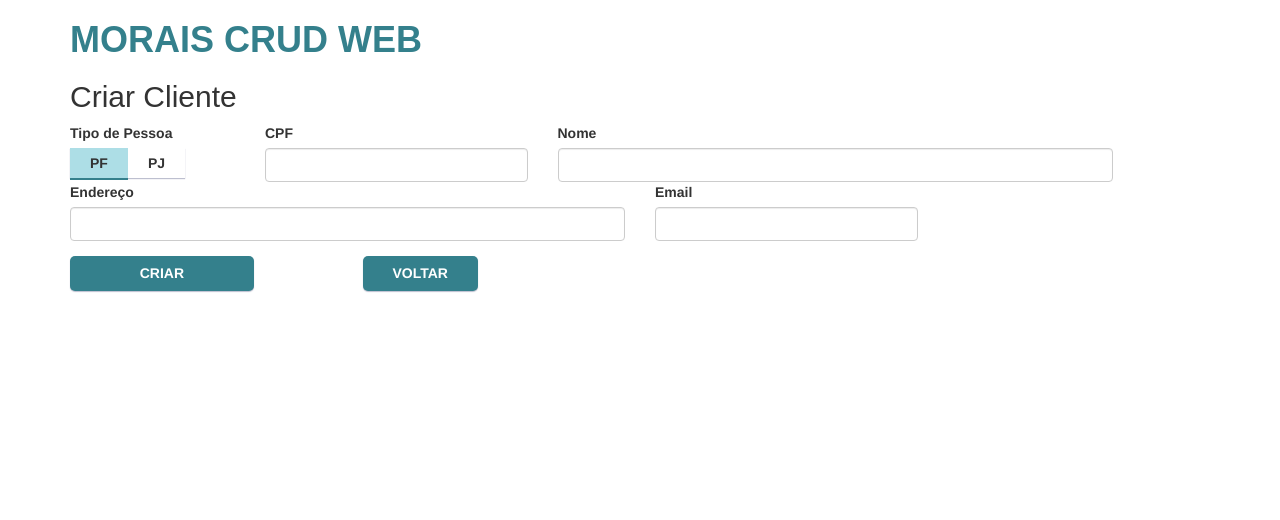
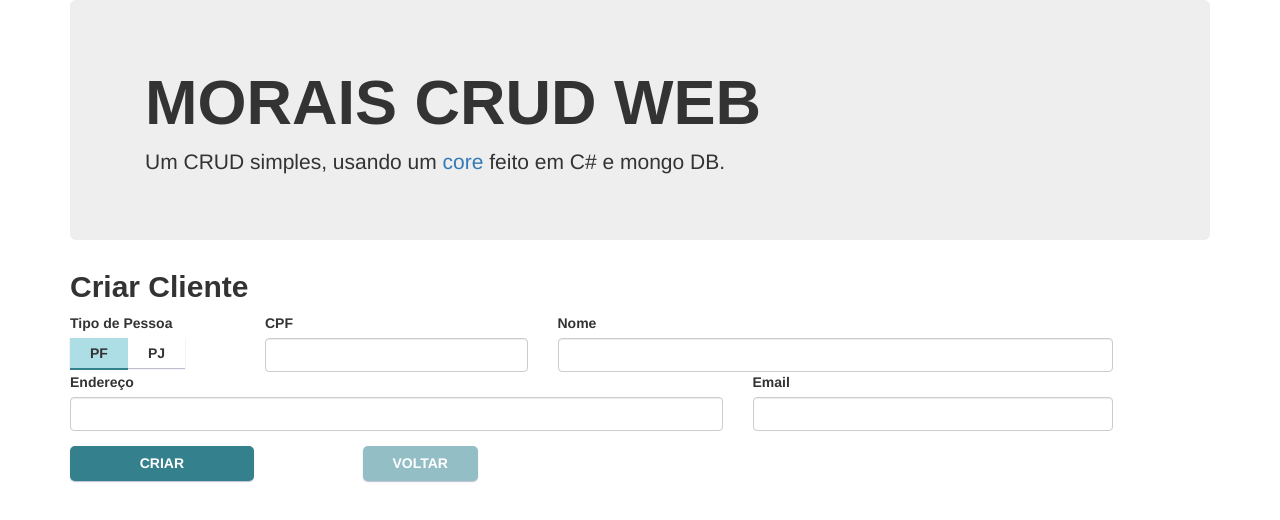
Before and after one commit to moraisandre/Morais.CRUD.Web, an Angular app: page / in a window 1280 px wide. Both pictures are taken after a click on the button "NOVO CLIENTE". Shown: the top 520 px of the page. Built offline with nearby package versions, Linux system fonts and the light colour scheme; no server answers.

Commit message:
Ajustes CSS

```diff
--- a/src/app/cliente/component/lista-clientes/lista-clientes.component.html
+++ b/src/app/cliente/component/lista-clientes/lista-clientes.component.html
@@ -24,8 +24,8 @@
           <td>
             <img class="ico" (click)="editarCliente(cliente)" src="assets/images/edit.svg" alt="" data-toggle="Editar"
               data-placement="top" title="Editar">
-              <img class="ico" (click)="excluirCliente(cliente.Id)" src="assets/images/delete.svg" alt="" data-toggle="Deletar"
-              data-placement="top" title="Deletar">
+            <img class="ico" (click)="excluirCliente(cliente.Id)" src="assets/images/delete.svg" alt=""
+              data-toggle="Deletar" data-placement="top" title="Deletar">
           </td>
         </tr>
       </ng-container>
--- a/src/app/cliente/component/manutencao-cliente/manutencao-cliente.component.html
+++ b/src/app/cliente/component/manutencao-cliente/manutencao-cliente.component.html
@@ -31,12 +31,12 @@
       <input id="documento-input" class="form-control" type="text" name="" value="" [(ngModel)]="criarCliente.Nome">
     </div>
 
-    <div class="col-md-6 centralizar">
+    <div class="col-md-7 centralizar">
       <label class="form-label text-left">Endereço</label>
       <input id="documento-input" class="form-control" type="text" name="" value="" [(ngModel)]="criarCliente.Endereco">
     </div>
 
-    <div class="col-md-3 centralizar">
+    <div class="col-md-4 centralizar">
       <label class="form-label text-left">Email</label>
       <input id="documento-input" class="form-control" type="text" name="" value="" [(ngModel)]="criarCliente.Email">
     </div>
@@ -70,12 +70,12 @@
       <input id="documento-input" class="form-control" type="text" name="" value="" [(ngModel)]="cliente.Nome">
     </div>
 
-    <div class="col-md-6 centralizar">
+    <div class="col-md-7 centralizar">
       <label class="form-label text-left">Endereço</label>
       <input id="documento-input" class="form-control" type="text" name="" value="" [(ngModel)]="cliente.Endereco">
     </div>
 
-    <div class="col-md-3 centralizar">
+    <div class="col-md-4 centralizar">
       <label class="form-label text-left">Email</label>
       <input id="documento-input" class="form-control" type="text" name="" value="" [(ngModel)]="cliente.Email">
     </div>
@@ -93,6 +93,6 @@
     </div>
   </ng-template>
   <div class="col-md-2">
-    <button id="voltar-button" class="botao-padrao" (click)="voltarLista()">VOLTAR</button>
+    <button id="voltar-button" class="botao-padrao botao-voltar" (click)="voltarLista()">VOLTAR</button>
   </div>
 </div>
--- a/src/app/cliente/page/clientes-page/clientes-page.component.html
+++ b/src/app/cliente/page/clientes-page/clientes-page.component.html
@@ -1,4 +1,9 @@
-<h1>Morais CRUD Web</h1>
+<div class="jumbotron jumbotron-fluid">
+  <div class="container">
+    <h1 class="display-4">Morais CRUD Web</h1>
+    <p class="lead">Um CRUD simples, usando um <a href="https://github.com/moraisandre/Morais.Core">core</a> feito em C# e mongo DB.</p>
+  </div>
+</div>
 
 <div class="row" *ngIf="modo === ModoTela.Listar">
   <div class="form-group col-md-3">
@@ -7,8 +12,8 @@
   </div>
 
   <div class="form-group col-md-3">
-      <button id="criar-cliente-button" class="botao-padrao" (click)="buscarClientes()">ATUALIZAR</button>
-    </div>
+    <button id="criar-cliente-button" class="botao-padrao" (click)="buscarClientes()">ATUALIZAR</button>
+  </div>
 </div>
 
 <ng-container *ngIf="modo === ModoTela.Listar">
--- a/src/styles.css
+++ b/src/styles.css
@@ -1,5 +1,9 @@
 @import "~bootstrap/dist/css/bootstrap.css";
 @import "~font-awesome/css/font-awesome.css";
+
+h1, h2, h3, h4 {
+  font-family: 'Signika', sans-serif;
+}
 
 h1 {
   font-weight: 600;
@@ -8,8 +12,8 @@ h1 {
   font-size: 36px;
 }
 
-h1, h2, h3, h4 {
-  font-family: 'Signika', sans-serif;
+h2 {
+  font-weight: 700;
 }
 
 h3 {
@@ -69,7 +73,6 @@ h3 {
   padding: 0 15px 0 15px;
 }
 
-
 .botao-padrao {
   border-radius: 2px;
   background-color: #34808c;
@@ -83,6 +86,10 @@ h3 {
   border-radius: 5px;
 }
 
+.botao-voltar {
+  background-color: #93bec5;
+}
+
 .ico {
   display: inline-block;
   margin-right: 5px;
```
